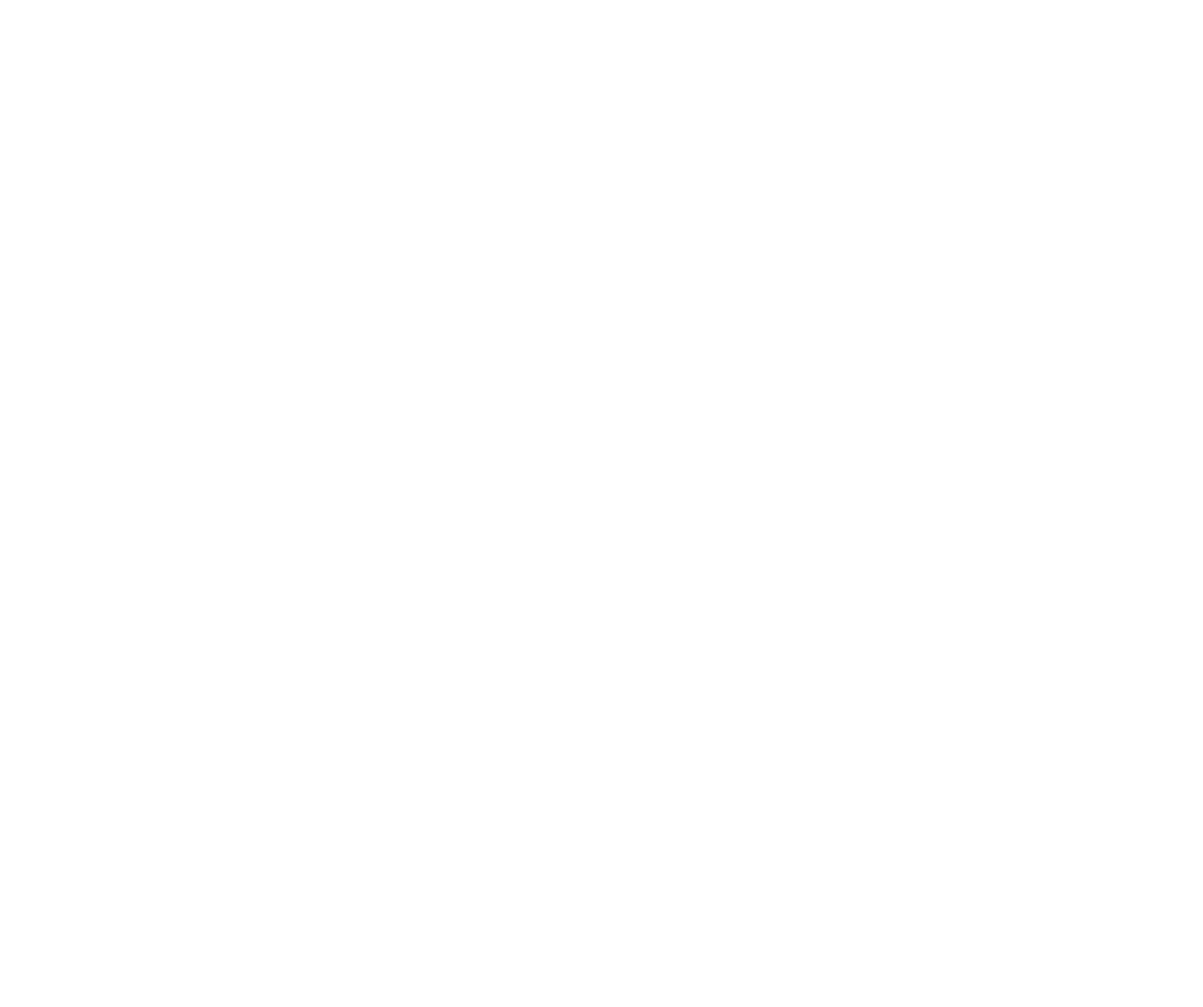
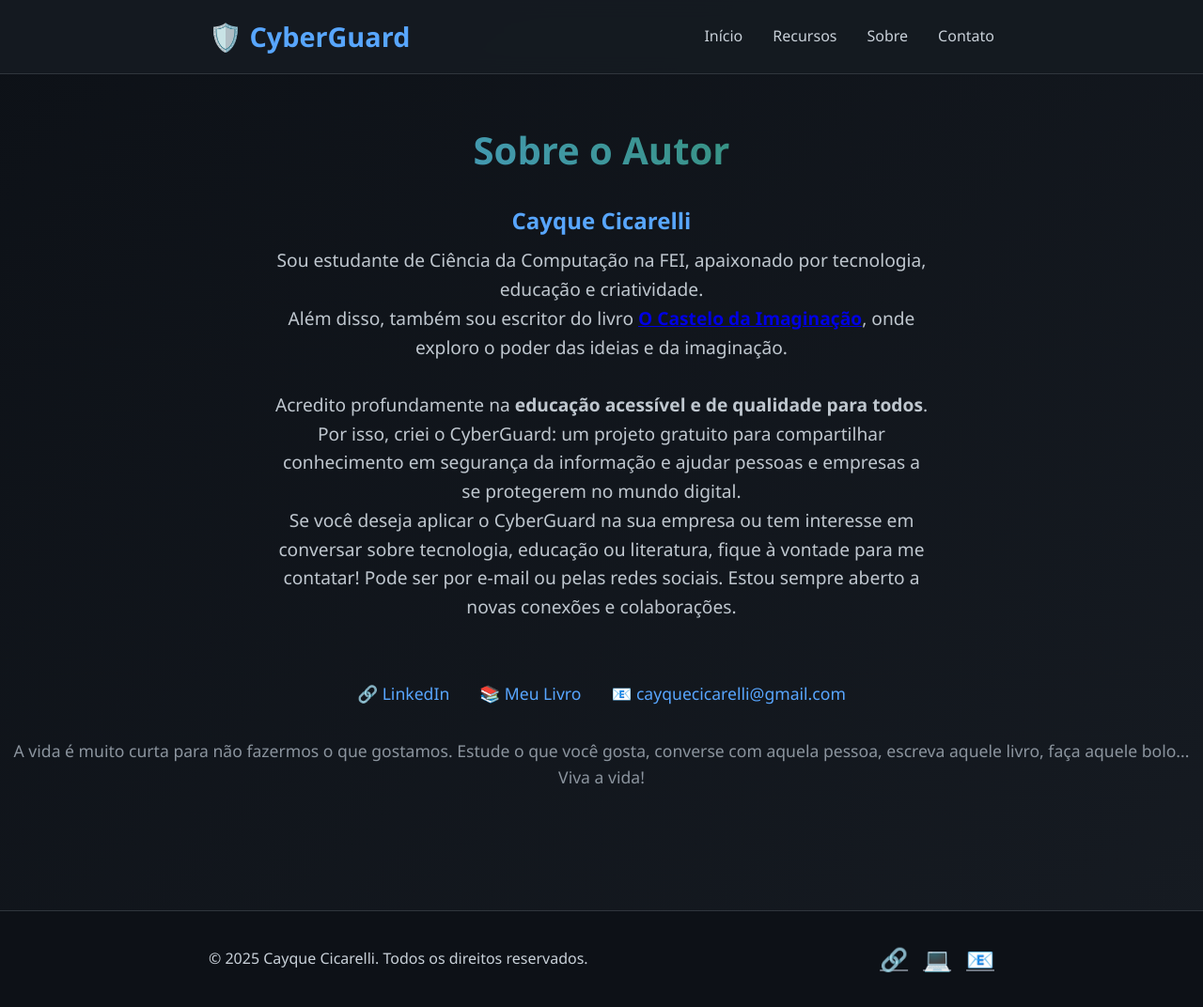
Before and after one commit to NeonBrasil/CyberGuard, a plain HTML site: page contato.html in a window 1280 px wide. Shown: the whole page at 94% size. Before the commit the page ends 800 px from the top, so only its background shows below. Drawn offline with Linux system fonts and the light colour scheme.

Commit message:
contato atualizado

```diff
--- a/contato.html
+++ b/contato.html
@@ -0,0 +1,211 @@
+<!DOCTYPE html>
+<html lang="pt-BR">
+<head>
+  <meta charset="UTF-8">
+  <meta name="viewport" content="width=device-width, initial-scale=1.0">
+  <title>Sobre o Autor - CyberGuard</title>
+  <style>
+    * {
+      margin: 0;
+      padding: 0;
+      box-sizing: border-box;
+    }
+    body {
+      font-family: 'Segoe UI', Tahoma, Geneva, Verdana, sans-serif;
+      background: linear-gradient(135deg, #0d1117 0%, #161b22 100%);
+      color: #c9d1d9;
+      line-height: 1.6;
+      min-height: 100vh;
+    }
+    .container {
+      max-width: 900px;
+      margin: 0 auto;
+      padding: 0 2rem;
+    }
+    header {
+      background: rgba(22, 27, 34, 0.9);
+      backdrop-filter: blur(10px);
+      padding: 1rem 0;
+      position: fixed;
+      width: 100%;
+      top: 0;
+      z-index: 1000;
+      border-bottom: 1px solid #30363d;
+    }
+    nav {
+      display: flex;
+      justify-content: space-between;
+      align-items: center;
+    }
+    .logo {
+      font-size: 1.8rem;
+      font-weight: bold;
+      color: #58a6ff;
+    }
+    .nav-links {
+      display: flex;
+      list-style: none;
+      gap: 2rem;
+    }
+    .nav-links a {
+      color: #c9d1d9;
+      text-decoration: none;
+      transition: color 0.3s;
+    }
+    .nav-links a:hover {
+      color: #58a6ff;
+    }
+    .author-section {
+      padding: 8rem 0 4rem 0;
+      text-align: center;
+    }
+    .author-section h1 {
+      font-size: 2.5rem;
+      background: linear-gradient(45deg, #58a6ff, #238636);
+      -webkit-background-clip: text;
+      -webkit-text-fill-color: transparent;
+      background-clip: text;
+      margin-bottom: 1.5rem;
+    }
+    .author-section p {
+      font-size: 1.2rem;
+      max-width: 700px;
+      margin: 0 auto 2rem auto;
+      opacity: 0.95;
+    }
+    .author-section .author-name {
+      font-size: 1.5rem;
+      font-weight: bold;
+      color: #58a6ff;
+      margin-bottom: 0.5rem;
+      display: block;
+    }
+    .author-section .author-links {
+      margin: 1.5rem 0;
+      display: flex;
+      justify-content: center;
+      gap: 2rem;
+      flex-wrap: wrap;
+    }
+    .author-section .author-links a {
+      color: #58a6ff;
+      text-decoration: none;
+      font-size: 1.1rem;
+      transition: color 0.3s;
+      display: flex;
+      align-items: center;
+      gap: 0.5rem;
+    }
+    .author-section .author-links a:hover {
+      color: #238636;
+    }
+    .author-section .book-cover {
+      width: 120px;
+      border-radius: 8px;
+      margin-bottom: 1rem;
+      box-shadow: 0 4px 16px rgba(88,166,255,0.15);
+    }
+    .author-section .email {
+      margin-top: 2rem;
+      font-size: 1.1rem;
+      color: #8b949e;
+    }
+    .author-section .email a {
+      color: #58a6ff;
+      text-decoration: none;
+      transition: color 0.3s;
+    }
+    .author-section .email a:hover {
+      color: #238636;
+    }
+    footer {
+      background: #0d1117;
+      padding: 2rem 0;
+      text-align: center;
+      border-top: 1px solid #30363d;
+      margin-top: 4rem;
+    }
+    .footer-content {
+      display: flex;
+      justify-content: space-between;
+      align-items: center;
+      flex-wrap: wrap;
+      gap: 1rem;
+    }
+    .social-links {
+      display: flex;
+      gap: 1rem;
+    }
+    .social-links a {
+      color: #6e7681;
+      font-size: 1.5rem;
+      transition: color 0.3s;
+    }
+    .social-links a:hover {
+      color: #58a6ff;
+    }
+    @media (max-width: 768px) {
+      .author-section h1 {
+        font-size: 2rem;
+      }
+      .footer-content {
+        flex-direction: column;
+        text-align: center;
+      }
+      .author-section .author-links {
+        flex-direction: column;
+        gap: 1rem;
+      }
+    }
+  </style>
+</head>
+<body>
+  <header>
+    <nav class="container">
+      <div class="logo">🛡️ CyberGuard</div>
+      <ul class="nav-links">
+        <li><a href="index.html">Início</a></li>
+        <li><a href="features.html">Recursos</a></li>
+        <li><a href="about.html">Sobre</a></li>
+        <li><a href="contato.html">Contato</a></li>
+      </ul>
+    </nav>
+  </header>
+
+  <main>
+    <section class="author-section">
+      <h1>Sobre o Autor</h1>
+      <span class="author-name">Cayque Cicarelli</span>
+      <p>
+        Sou estudante de Ciência da Computação na FEI, apaixonado por tecnologia, educação e criatividade.<br>
+        Além disso, também sou escritor do livro <a href="https://clubedeautores.com.br/livro/o-castelo-da-imaginacao" target="_blank"><strong>O Castelo da Imaginação</strong></a>, onde exploro o poder das ideias e da imaginação.<br><br>
+        Acredito profundamente na <strong>educação acessível e de qualidade para todos</strong>. Por isso, criei o CyberGuard: um projeto gratuito para compartilhar conhecimento em segurança da informação e ajudar pessoas e empresas a se protegerem no mundo digital.<br>
+        Se você deseja aplicar o CyberGuard na sua empresa ou tem interesse em conversar sobre tecnologia, educação ou literatura, fique à vontade para me contatar! Pode ser por e-mail ou pelas redes sociais. Estou sempre aberto a novas conexões e colaborações.<br><br>
+      </p>
+      <div class="author-links">
+        <a href="https://www.linkedin.com/in/cayque-cicarelli/" target="_blank">🔗 LinkedIn</a>
+        <a href="https://clubedeautores.com.br/livro/o-castelo-da-imaginacao" target="_blank">📚 Meu Livro</a>
+        <a href="mailto:cayquecicarelli@gmail.com">📧 cayquecicarelli@gmail.com</a>
+      </div>
+      <div class="email">
+        <span>A vida é muito curta para não fazermos o que gostamos. Estude o que você gosta, converse com aquela pessoa, escreva aquele livro, faça aquele bolo... Viva a vida!</span>
+      </div>
+    </section>
+  </main>
+
+  <footer>
+    <div class="container">
+      <div class="footer-content">
+        <div>
+          <p>&copy; 2025 Cayque Cicarelli. Todos os direitos reservados.</p>
+        </div>
+        <div class="social-links">
+          <a href="https://www.linkedin.com/in/cayque-cicarelli/" title="LinkedIn">🔗</a>
+          <a href="https://github.com/NeonBrasil" title="GitHub">💻</a>
+          <a href="mailto:cayquecicarelli@gmail.com" title="Email">📧</a>
+        </div>
+      </div>
+    </div>
+  </footer>
+</body>
+</html>
```
Also changed, not shown: escolhas.html (+1 -1 lines), features.html (+1 -1 lines), index.html (+1 -1 lines).
